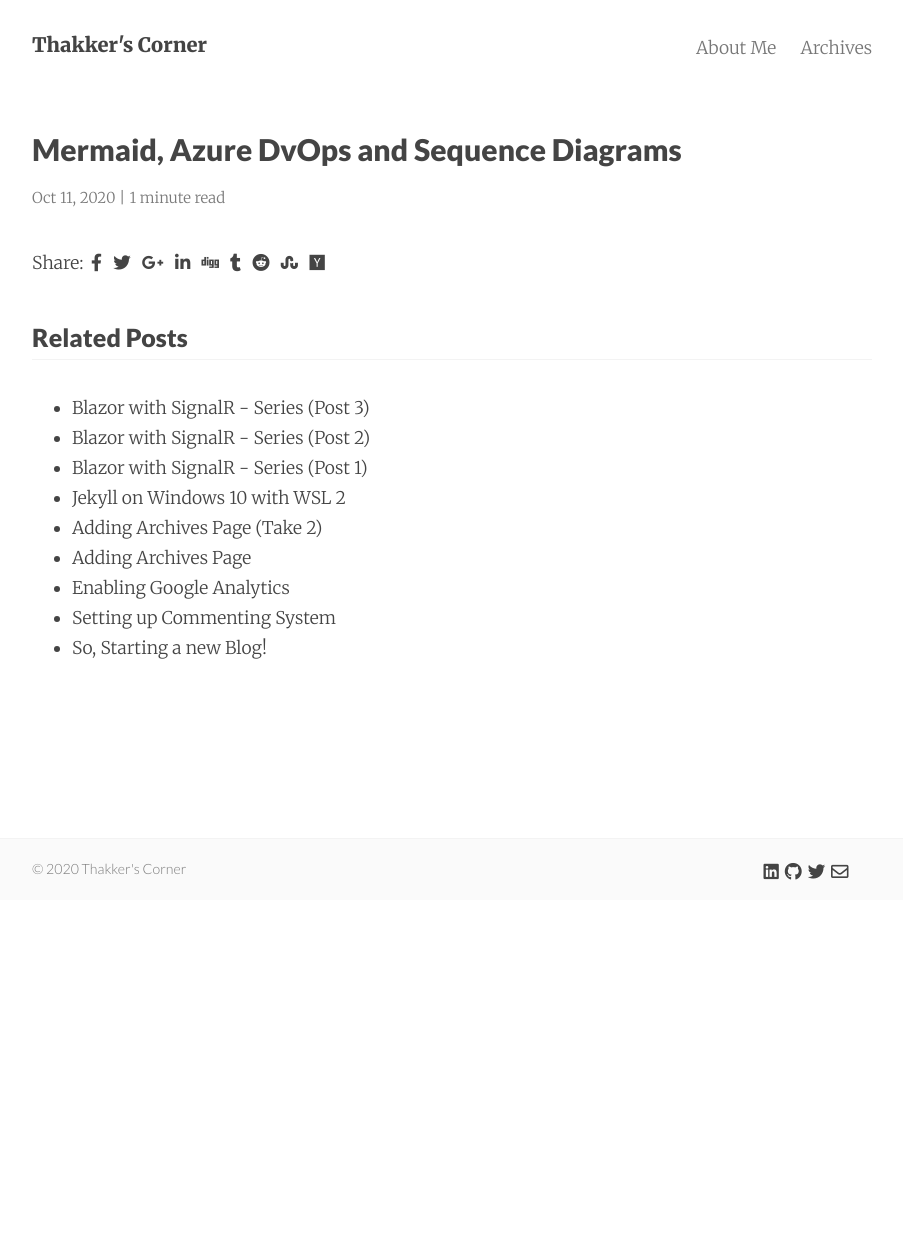
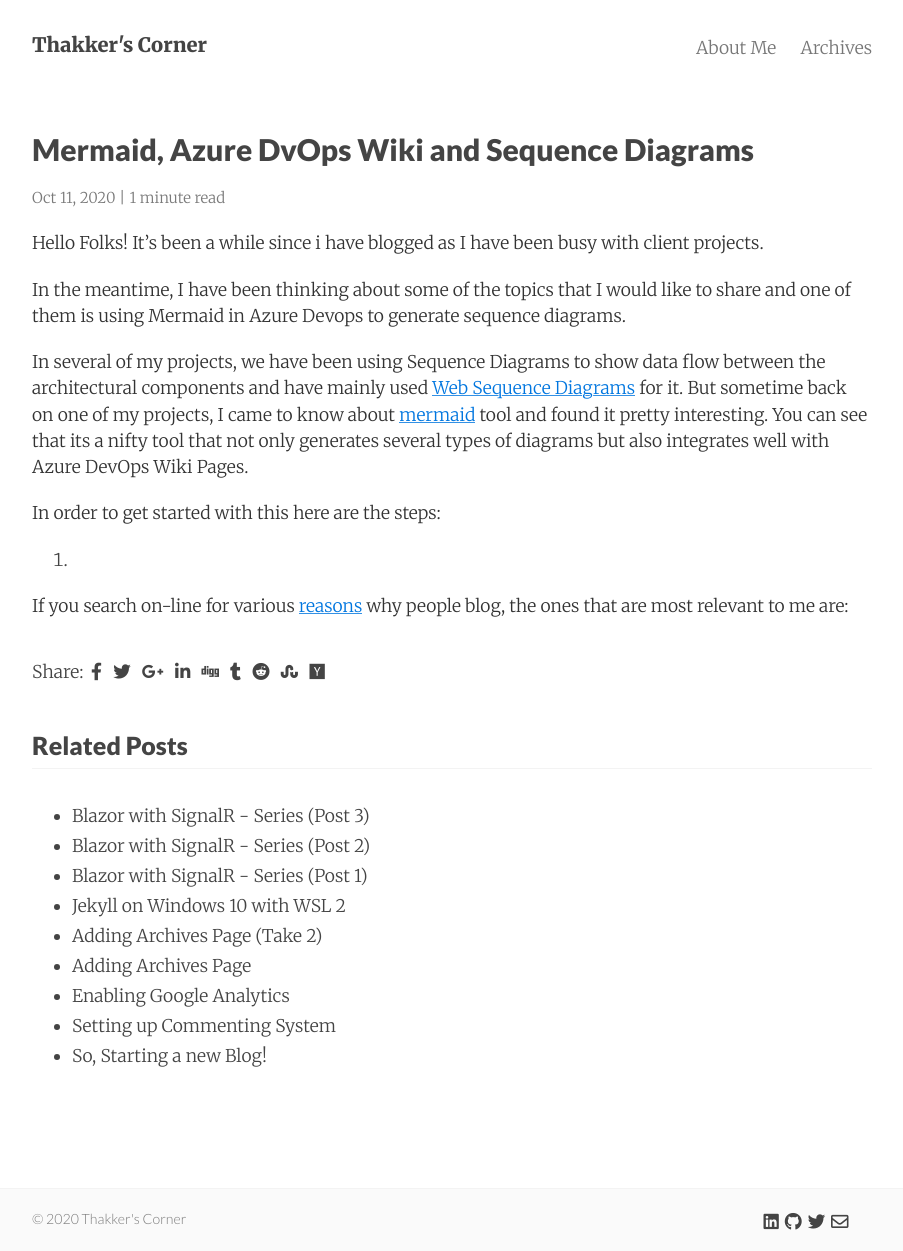
Before and after one commit to AdiThakker/AdiThakker.github.io, a Jekyll site: the page built from _posts/2020-10-11-Mermaid-and-SequenceDiagrams.md, in a window 1280 px wide. Shown: the whole page, without its empty margins (188-1091 px from the left). Built offline with Jekyll 4.4.1, drawn with Linux system fonts in a browser that asks for light colours; nearby versions of some CDN libraries; comment, search, counter and statistics services are not loaded; before the commit the page ends 900 px from its top, so only the background shows below that.

Commit message:
WIP changes to the mermaid post

```diff
--- a/_posts/2020-10-11-Mermaid-and-SequenceDiagrams.md
+++ b/_posts/2020-10-11-Mermaid-and-SequenceDiagrams.md
@@ -1,7 +1,20 @@
 ---
 layout:     post
-title:      Mermaid, Azure DvOps and Sequence Diagrams
+title:      Mermaid, Azure DvOps Wiki and Sequence Diagrams
 date:       2020-10-11
 summary:    In this post, we will see how we can use Mermaid tool in Azure Devops to generate Sequence Diagrams
 categories: Azure Devops, Mermaid
 ---
+
+Hello Folks! It's been a while since i have blogged as I have been busy with client projects.
+
+In the meantime, I have been thinking about some of the topics that I would like to share and one of them is using Mermaid in Azure Devops to generate sequence diagrams.
+
+In several of my projects, we have been using Sequence Diagrams to show data flow between the architectural components and have mainly used [Web Sequence Diagrams](https://www.websequencediagrams.com/) for it. But sometime back on one of my projects, I came to know about [mermaid](http://mermaid-js.github.io/mermaid/) tool and found it pretty interesting. You can see that its a nifty tool that not only generates several types of diagrams but also integrates well with Azure DevOps Wiki Pages.
+
+In order to get started with this here are the steps:
+
+1.
+
+
+If you search on-line for various [reasons](https://firstsiteguide.com/benefits-of-blogging/) why people blog, the ones that are most relevant to me are:
```
